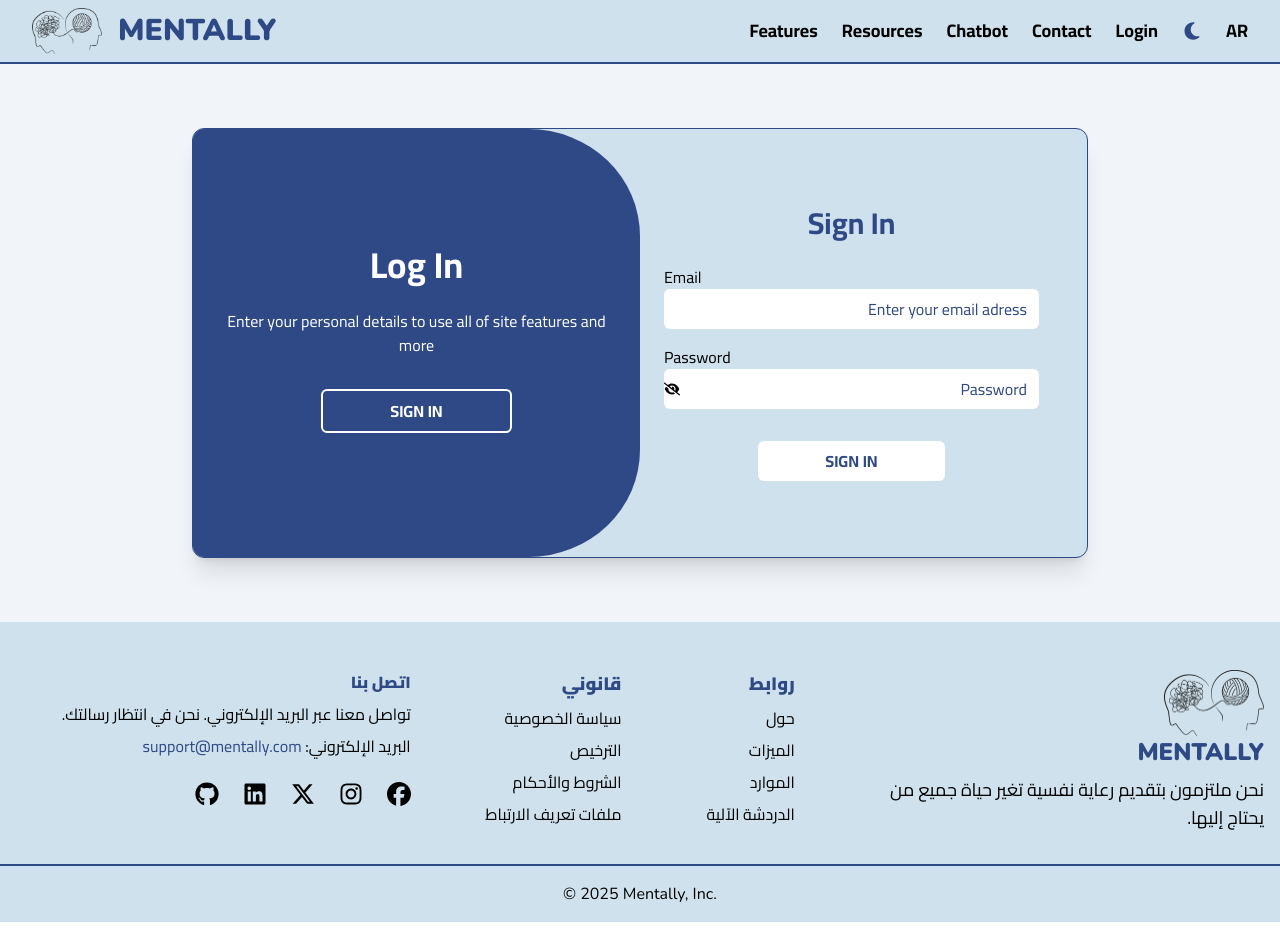
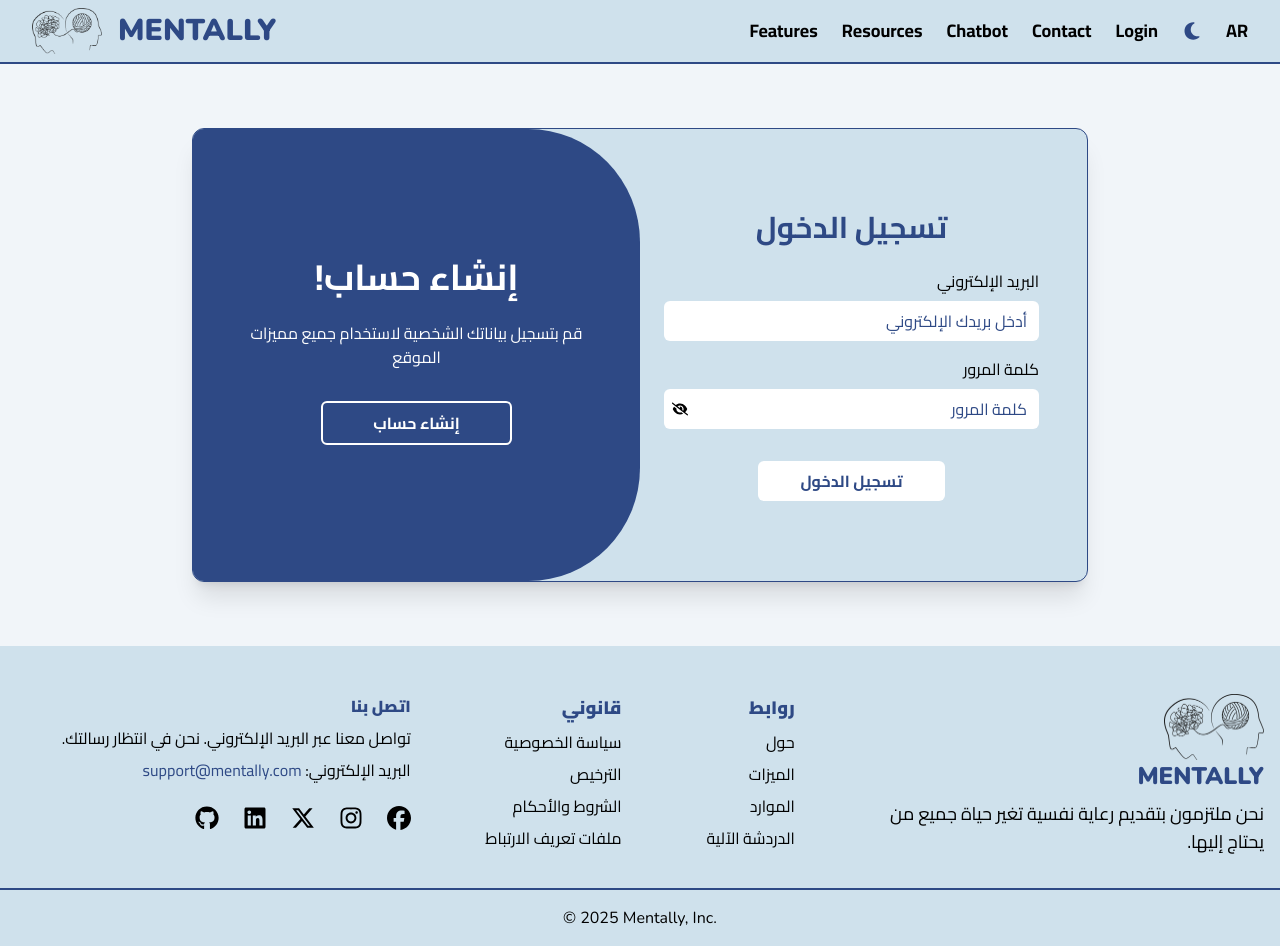
Before and after one commit to ahmed-ehab-reffat/mentally, a Next.js app: page /ar/auth in a window 1280 px wide. Before the commit the page ends 922 px from the top, so only its background shows below. Built offline with nearby package versions, Linux system fonts and the light colour scheme.

Commit message:
translate login, chatbot and group therapy pages to arabic

```diff
--- a/app/[locale]/auth/components/overlay.tsx
+++ b/app/[locale]/auth/components/overlay.tsx
@@ -1,10 +1,13 @@
 "use client";
 
+import { useState } from "react";
+import { useTranslations } from "next-intl";
 import Button from "@/components/ui/button";
-import { useState } from "react";
 
 export default function Overlay() {
   const [isLeftSide, setIsLeftSide] = useState(true);
+
+  const t = useTranslations("Auth");
 
   function handleSwitch(): void {
     setIsLeftSide((prev) => !prev);
@@ -19,25 +22,25 @@ export default function Overlay() {
       <div className="relative h-full">
         <div
           className={`${
-            isLeftSide ? "-top-54" : "top-32"
+            isLeftSide ? "ltr:-top-54 rtl:top-32" : "ltr:top-32 rtl:-top-54"
           } transition-all duration-600 absolute`}
         >
           <div className="pb-36">
-            <h2 className="text-4xl font-bold mb-6">Create Acount!</h2>
-            <p className="mb-8">
-              Register with your personal details to use all of site features
-            </p>
+            <h2 className="text-4xl font-bold mb-6 capitalize">
+              {t("create acount")}
+            </h2>
+            <p className="mb-8">{t("sign up description")}</p>
             <Button onClick={handleSwitch} outline className="w-1/2 uppercase">
-              Sign Up
+              {t("sign up")}
             </Button>
           </div>
           <div>
-            <h2 className="text-4xl font-bold mb-6">Log In</h2>
-            <p className="mb-8">
-              Enter your personal details to use all of site features and more
-            </p>
+            <h2 className="text-4xl font-bold mb-6 capitalize">
+              {t("log in")}
+            </h2>
+            <p className="mb-8">{t("sign in description")}</p>
             <Button onClick={handleSwitch} outline className="w-1/2 uppercase">
-              Sign In
+              {t("sign in")}
             </Button>
           </div>
         </div>
--- a/app/[locale]/auth/components/signin.tsx
+++ b/app/[locale]/auth/components/signin.tsx
@@ -2,37 +2,45 @@ import Button from "@/components/ui/button";
 // import { Eye } from "@/components/ui/icons";
 import Input from "@/components/ui/input";
 import InputPassword from "@/components/ui/inputPassword";
+import { useTranslations } from "next-intl";
 
 export default function SignIn() {
+  const t = useTranslations("Auth");
+
   return (
     <div id="signin" className="flex-1 px-6">
-      <h2 className="text-primary text-3xl font-bold mb-6">Sign In</h2>
+      <h2 className="text-primary text-3xl font-bold mb-6 capitalize">
+        {t("sign in")}
+      </h2>
       <form>
         <p className="mb-4">
-          <label htmlFor="signin-email" className="block text-left">
-            Email
+          <label htmlFor="signin-email" className="block text-start rtl:mb-2">
+            {t("Email")}
           </label>
           <Input
             id="signin-email"
             name="email"
             type="email"
-            placeholder="Enter your email adress"
+            placeholder={t("Email Placeholder")}
             className="w-full"
           />
         </p>
         <p>
-          <label htmlFor="signin-password" className="block text-left">
-            Password
+          <label
+            htmlFor="signin-password"
+            className="block text-start rtl:mb-2"
+          >
+            {t("Password")}
           </label>
           <InputPassword
             id="signin-password"
             name="password"
-            placeholder="Password"
+            placeholder={t("Password")}
             className="w-full"
           />
         </p>
         <Button type="button" className="w-1/2 mt-8 uppercase">
-          sign in
+          {t("sign in")}
         </Button>
       </form>
     </div>
--- a/app/[locale]/auth/components/signup.tsx
+++ b/app/[locale]/auth/components/signup.tsx
@@ -1,49 +1,57 @@
 import Button from "@/components/ui/button";
 import Input from "@/components/ui/input";
 import InputPassword from "@/components/ui/inputPassword";
+import { useTranslations } from "next-intl";
 
 export default function SignUp() {
+  const t = useTranslations("Auth");
+
   return (
     <div id="signup" className="flex-1 px-6">
-      <h2 className="text-primary text-3xl font-bold mb-2">Sign Up</h2>
+      <h2 className="text-primary text-3xl font-bold mb-2 capitalize">
+        {t("sign up")}
+      </h2>
       <form>
         <p className="mb-4">
-          <label htmlFor="signup-name" className="block text-left">
-            Name
+          <label htmlFor="signup-name" className="block text-start rtl:mb-2">
+            {t("Name")}
           </label>
           <Input
             id="signup-name"
             name="name"
             type="text"
-            placeholder="Username"
+            placeholder={t("Username")}
             className="w-full"
           />
         </p>
         <p className="mb-4">
-          <label htmlFor="signup-email" className="block text-left">
-            Email
+          <label htmlFor="signup-email" className="block text-start rtl:mb-2">
+            {t("Email")}
           </label>
           <Input
             id="signup-email"
             name="email"
             type="email"
-            placeholder="Enter your email adress"
+            placeholder={t("Email Placeholder")}
             className="w-full"
           />
         </p>
         <p>
-          <label htmlFor="signup-password" className="block text-left">
-            Password
+          <label
+            htmlFor="signup-password"
+            className="block text-start rtl:mb-2"
+          >
+            {t("Password")}
           </label>
           <InputPassword
             id="signup-password"
             name="password"
-            placeholder="Password"
+            placeholder={t("Password")}
             className="w-full"
           />
         </p>
         <Button type="button" className="w-1/2 mt-6 uppercase">
-          sign up
+          {t("sign up")}
         </Button>
       </form>
     </div>
--- a/app/[locale]/features/group-therapy/components/registerModal.tsx
+++ b/app/[locale]/features/group-therapy/components/registerModal.tsx
@@ -3,6 +3,7 @@ import { type Ref, useRef } from "react";
 import Modal from "@/components/modal";
 import Button from "@/components/ui/button";
 import { Xmark } from "@/components/ui/icons";
+import { useTranslations } from "next-intl";
 
 type Props = {
   name: string;
@@ -13,6 +14,8 @@ type Props = {
 export default function RegisterModal({ name, modalRef, onClose }: Props) {
   const formRef = useRef<HTMLFormElement>(null!);
 
+  const t = useTranslations("Features.GroupTherapy.RegisterModal");
+
   function handleSubmit() {
     formRef.current.reset();
     onClose();
@@ -21,12 +24,10 @@ export default function RegisterModal({ name, modalRef, onClose }: Props) {
   return (
     <Modal ref={modalRef}>
       <h2 className="mb-2 text-lg font-bold leading-none tracking-tight flex justify-between">
-        Register for {name}
+        {t("title", { title: name })}
         <Xmark onClick={onClose} className="w-4 cursor-pointer" />
       </h2>
-      <p className="text-sm mb-4">
-        Fill out the form below to register for the session.
-      </p>
+      <p className="text-sm mb-4">{t("description")}</p>
       <form
         method="dialog"
         onSubmit={handleSubmit}
@@ -34,7 +35,7 @@ export default function RegisterModal({ name, modalRef, onClose }: Props) {
         className="space-y-4"
       >
         <p>
-          <label className="block text-sm mb-1">Name</label>
+          <label className="block text-sm mb-1 capitalize">{t("name")}</label>
           <input
             type="text"
             required
@@ -42,7 +43,7 @@ export default function RegisterModal({ name, modalRef, onClose }: Props) {
           />
         </p>
         <p>
-          <label className="block text-sm mb-1">Email</label>
+          <label className="block text-sm mb-1 capitalize">{t("email")}</label>
           <input
             type="email"
             required
@@ -50,16 +51,18 @@ export default function RegisterModal({ name, modalRef, onClose }: Props) {
           />
         </p>
         <p>
-          <label className="block text-sm mb-1">
-            Why would you like to join this session?
-          </label>
+          <label className="block text-sm mb-1">{t("textarea")}</label>
           <textarea
             required
             className="w-full px-3 py-2 border border-primary outline-none rounded-md"
           />
         </p>
-        <Button type="submit" onClick={handleSubmit} className="w-full">
-          Submit Registration
+        <Button
+          type="submit"
+          onClick={handleSubmit}
+          className="w-full capitalize"
+        >
+          {t("submit")}
         </Button>
       </form>
     </Modal>
--- a/components/modal.tsx
+++ b/components/modal.tsx
@@ -17,7 +17,7 @@ export default function Modal({ children, ref }: Props) {
     ? createPortal(
         <dialog
           ref={ref}
-          className="bg-foreground w-lg p-6 top-1/2 left-1/2 -translate-1/2 shadow-lg rounded-lg"
+          className="bg-foreground w-lg p-6 top-1/2 -translate-y-1/2 ltr:left-1/2 ltr:-translate-x-1/2 rtl:right-1/2 rtl:translate-x-1/2 shadow-lg rounded-lg"
         >
           {children}
         </dialog>,
--- a/components/ui/inputPassword.tsx
+++ b/components/ui/inputPassword.tsx
@@ -23,12 +23,12 @@ export default function InputPassword({ className, ...props }: Props) {
       {isHidden ? (
         <Eye
           onClick={onToggle}
-          className="w-4 h-4 relative float-end -mt-7 mr-2 z-10 cursor-pointer"
+          className="w-4 h-4 relative float-end -mt-7 ltr:mr-2 rtl:ml-2 z-10 cursor-pointer"
         />
       ) : (
         <EyeSlash
           onClick={onToggle}
-          className="w-4 h-4 relative float-end -mt-7 mr-2 z-10 cursor-pointer"
+          className="w-4 h-4 relative float-end -mt-7 ltr:mr-2 rtl:ml-2 z-10 cursor-pointer"
         />
       )}
     </>
--- a/messages/ar.json
+++ b/messages/ar.json
@@ -105,6 +105,24 @@
       "Enter your email": "أدخل بريدك الإلكتروني",
       "subscribe": "اشترك"
     }
+  },
+  "Auth": {
+    "sign up": "إنشاء حساب",
+    "Name": "الاسم",
+    "Username": "اسم المستخدم",
+    "Email": "البريد الإلكتروني",
+    "Email Placeholder": "أدخل بريدك الإلكتروني",
+    "Password": "كلمة المرور",
+    "sign in": "تسجيل الدخول",
+    "log in": "تسجيل الدخول",
+    "create acount": "إنشاء حساب!",
+    "sign up description": "قم بتسجيل بياناتك الشخصية لاستخدام جميع مميزات الموقع",
+    "sign in description": "أدخل بياناتك الشخصية لاستخدام جميع مميزات الموقع والمزيد"
+  },
+  "Chatbot": {
+    "first message": "كيف يمكنني مساعدتك اليوم؟",
+    "error": "حدث خطأ أثناء التحليل. يرجى المحاولة مرة أخرى.",
+    "online": "متصل"
   },
   "Features": {
     "AIAnalysis": {
@@ -459,7 +477,7 @@
     },
     "GroupTherapy": {
       "Header": {
-        "title": "العلاج الجماعي",
+        "title": "جلسات العلاج الجماعي",
         "description": "انضم إلى جلساتنا الجماعية بإشراف مختصين حيث يمكنك التواصل مع الآخرين، ومشاركة التجارب، والحصول على الدعم في بيئة آمنة ومتفاهمة."
       },
       "Sessions": {
@@ -516,6 +534,14 @@
           "شارك فقط بما تشعر بالراحة في مشاركته",
           "الاستماع الجيد عند حديث الآخرين"
         ]
+      },
+      "RegisterModal": {
+        "title": "سجل في {title}",
+        "description": "املأ النموذج أدناه للتسجيل في الجلسة.",
+        "name": "الاسم",
+        "email": "البريد الإلكتروني",
+        "textarea": "لماذا ترغب في الانضمام إلى هذه الجلسة؟",
+        "submit": "إرسال التسجيل"
       }
     }
   },
```
Also changed, not shown: app/[locale]/chatbot/page.tsx (+14 -15 lines), messages/en.json (+26 -0 lines).
